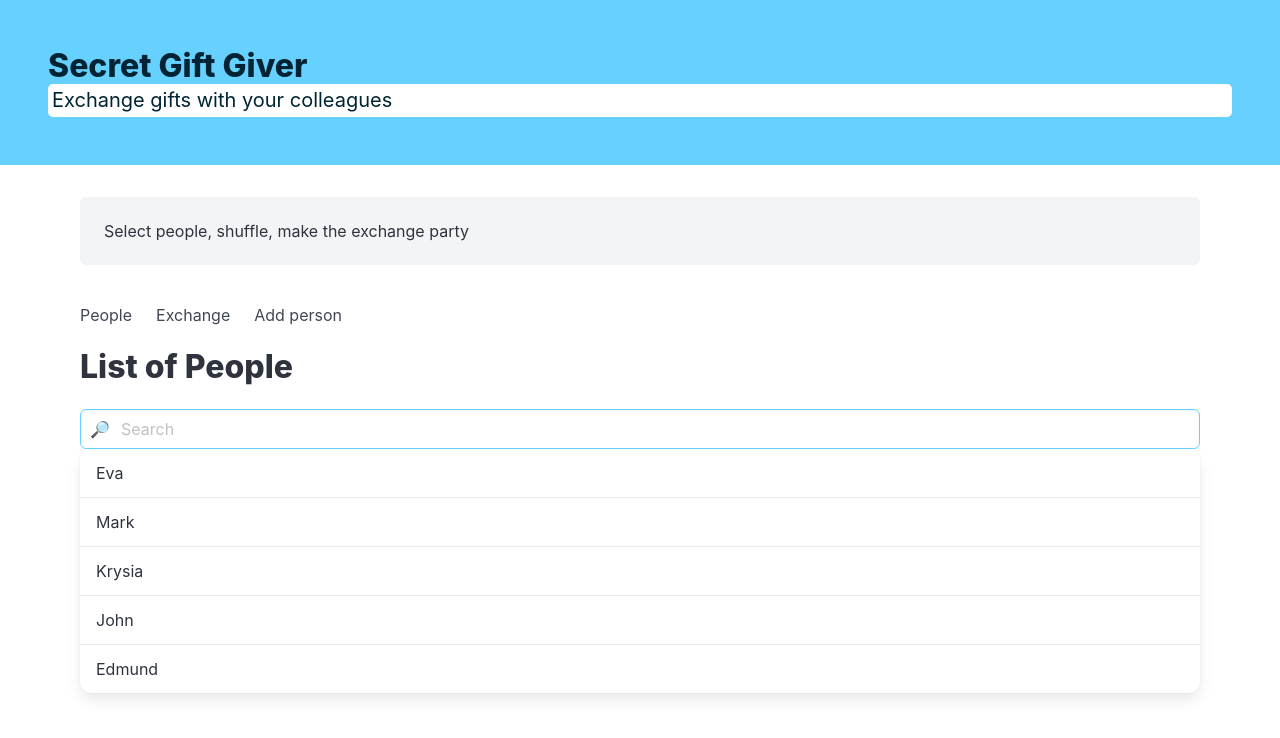
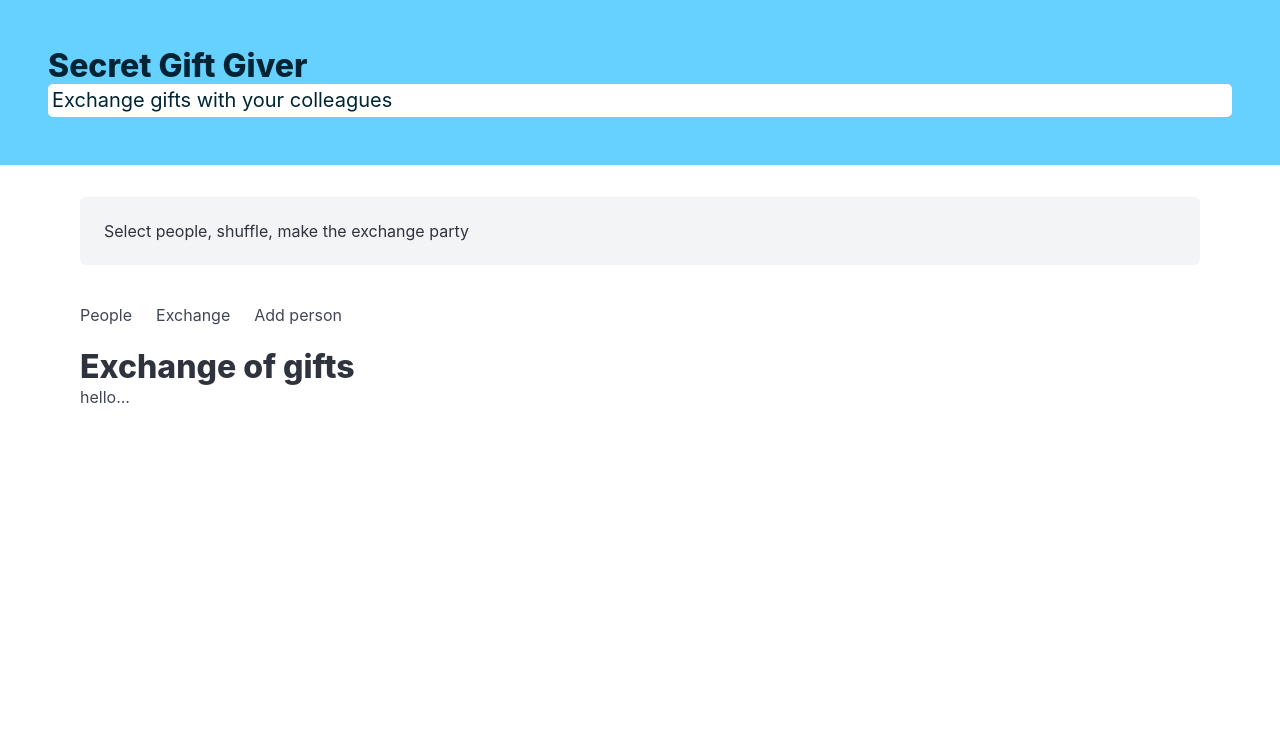
Before and after one commit to michaljabi/eduweb-nowoczesny-react-od-podstaw, a React (Vite) app in the folder secret-gift-giver/: page /exchange in a window 1280 px wide. Shown: the top 738 px of the page. Built offline with nearby package versions, Linux system fonts and the light colour scheme.

Commit message:
lesson(20): react-router-dom + pages.

```diff
--- a/secret-gift-giver/package.json
+++ b/secret-gift-giver/package.json
@@ -14,7 +14,8 @@
     "classnames": "^2.5.1",
     "prop-types": "^15.8.1",
     "react": "^18.3.1",
-    "react-dom": "^18.3.1"
+    "react-dom": "^18.3.1",
+    "react-router-dom": "^6.25.1"
   },
   "devDependencies": {
     "@types/react": "^18.3.3",
--- a/secret-gift-giver/src/App.jsx
+++ b/secret-gift-giver/src/App.jsx
@@ -1,8 +1,8 @@
-import { Header } from "./components/Header.jsx";
-import { PeoplePage } from "./pages/PeoplePage.jsx";
-import { Notification } from "./components/Notification.jsx";
-import { Navbar } from "./components/Navbar.jsx";
+import {Header} from "./components/Header.jsx";
+import {Notification} from "./components/Notification.jsx";
+import {Navbar} from "./components/Navbar.jsx";
 import {useState} from "react";
+import {Outlet} from "react-router-dom";
 
 function App() {
 
@@ -21,7 +21,7 @@ function App() {
                 Select people, shuffle, make the exchange party
             </Notification>
             <Navbar />
-            <PeoplePage/>
+            <Outlet />
         </main>
         {/*<SampleButton />*/}
     </>
--- a/secret-gift-giver/src/main.jsx
+++ b/secret-gift-giver/src/main.jsx
@@ -1,10 +1,11 @@
 import React from 'react'
 import { createRoot } from 'react-dom/client'
-import App from './App.jsx'
 import 'bulma/css/bulma.css'
+import {RouterProvider} from "react-router-dom";
+import {router} from "./routing/router.jsx";
 
 createRoot(document.getElementById('root')).render(
   <React.StrictMode>
-    <App />
+      <RouterProvider router={router} />
   </React.StrictMode>,
 )
--- /dev/null
+++ b/secret-gift-giver/src/pages/ExchangePage.jsx
@@ -0,0 +1,8 @@
+import {PageLayout} from "../components/PageLayout.jsx";
+
+export function ExchangePage() {
+
+    return <PageLayout title="Exchange of gifts">
+        hello...
+    </PageLayout>
+}
--- /dev/null
+++ b/secret-gift-giver/src/routing/router.jsx
@@ -0,0 +1,23 @@
+import {createBrowserRouter} from "react-router-dom";
+import App from "../App.jsx";
+import {PeoplePage} from "../pages/PeoplePage.jsx";
+import {ExchangePage} from "../pages/ExchangePage.jsx";
+
+
+export const router = createBrowserRouter([
+    {
+       path: '/',
+       element: <App />,
+       children: [
+           {
+               path: "",
+               element: <PeoplePage />,
+           },
+           {
+               path: "exchange",
+               element: <ExchangePage />,
+           },
+
+       ]
+    }
+])
```
Also changed, not shown: 1 other file (tests, documents, lock files or other folders).
